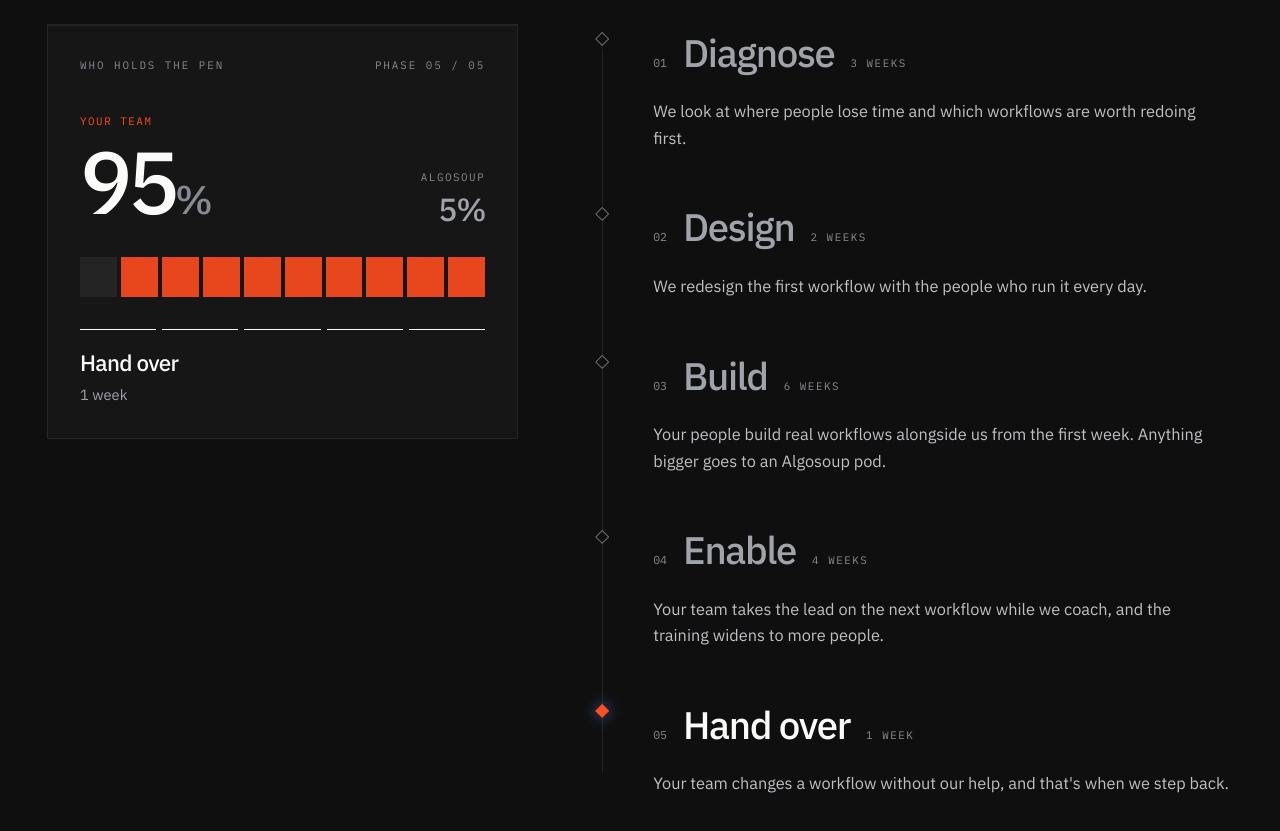
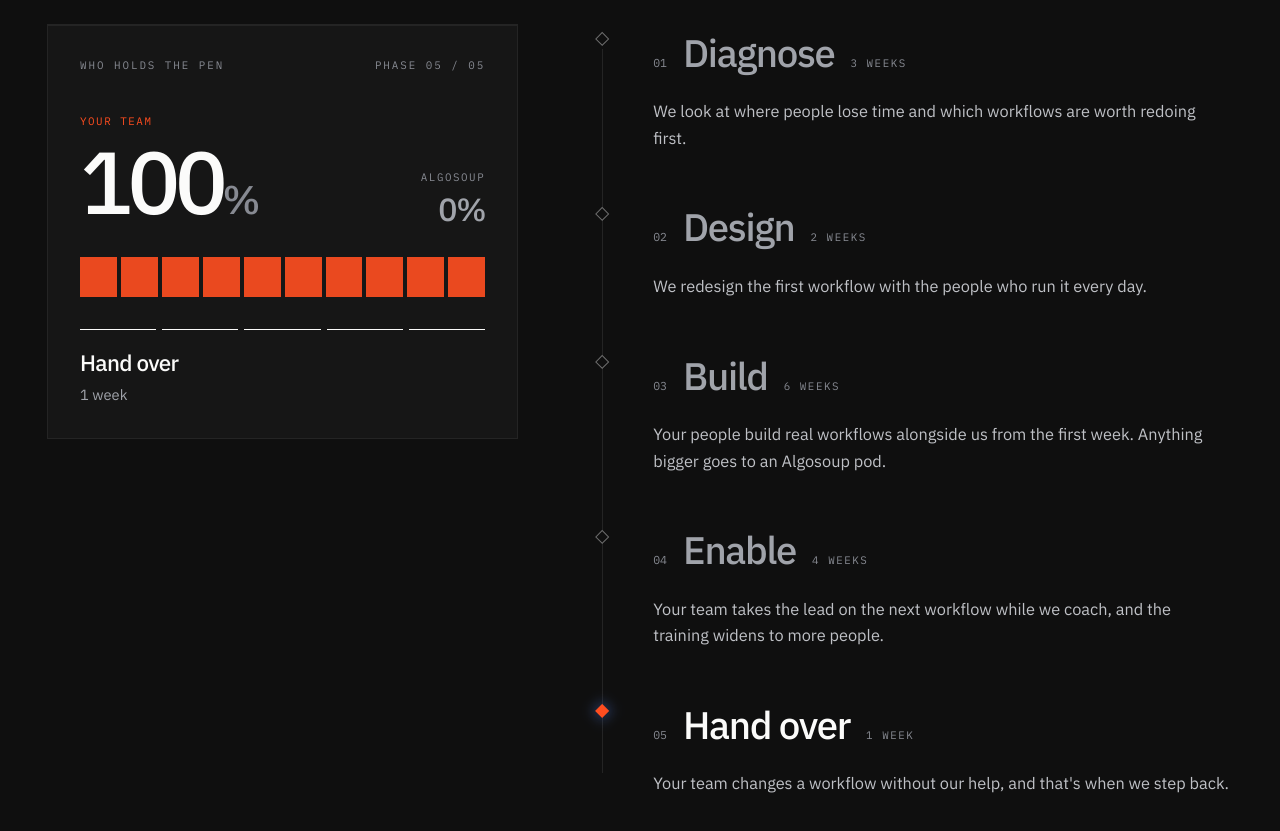
Before and after one commit to Nathaniel-Gate/forta, a Next.js app: page / in a window 1280 px wide. Shown: the part 3760-4591 px from the top of the page. Built offline with nearby package versions, Linux system fonts and the light colour scheme.

Commit message:
Method gauge: scroll-driven 0 to 100% across the phase list

```diff
--- a/src/components/sections/Method.tsx
+++ b/src/components/sections/Method.tsx
@@ -1,6 +1,6 @@
 "use client";
 
-import { motion, useInView, useReducedMotion } from "motion/react";
+import { motion, useInView, useMotionValueEvent, useReducedMotion, useScroll } from "motion/react";
 import { useEffect, useRef, useState } from "react";
 import { method } from "@/content/home";
 import { Container } from "@/components/ui/Container";
@@ -18,15 +18,25 @@ export function Method() {
   const [active, setActive] = useState(0);
   const phase = method.phases[active];
 
+  // Gauge progress follows the scroll position of the whole phase list, not the
+  // active phase: 0% when the list first appears (top at 85% of the viewport
+  // height), 100% once its bottom reaches 60%, so it always completes on screen
+  // whatever the aspect ratio.
+  const gridRef = useRef<HTMLDivElement>(null);
+  const { scrollYProgress } = useScroll({ target: gridRef, offset: ["start 0.85", "end 0.6"] });
+  const [pct, setPct] = useState(0);
+  const toPct = (v: number) => Math.round(Math.min(1, Math.max(0, v)) * 100);
+  useMotionValueEvent(scrollYProgress, "change", (v) => setPct(toPct(v)));
+
   return (
     <Section id="method" tone="ink" labelledBy="method-heading">
       <Container>
         <SectionHeader id="method-heading" index={method.index} eyebrow={method.eyebrow} title={method.title} lede={method.lede} />
 
-        <div className="grid gap-12 lg:grid-cols-[minmax(0,0.85fr)_minmax(0,1.15fr)] lg:gap-20">
+        <div ref={gridRef} className="grid gap-12 lg:grid-cols-[minmax(0,0.85fr)_minmax(0,1.15fr)] lg:gap-20">
           <aside className="hidden lg:block">
             <div className="sticky top-[calc(var(--nav-h)+3rem)]">
-              <OwnershipGauge phase={phase} index={active} />
+              <OwnershipGauge phase={phase} index={active} client={pct} />
             </div>
           </aside>
 
@@ -125,9 +135,7 @@ function SplitBar({ forta }: { forta: number }) {
   );
 }
 
-function OwnershipGauge({ phase, index }: { phase: Phase; index: number }) {
-  const reduce = useReducedMotion();
-  const client = 100 - phase.forta;
+function OwnershipGauge({ phase, index, client }: { phase: Phase; index: number; client: number }) {
   return (
     <div className="edge-steel relative bg-ink-850 p-8" aria-hidden>
       <div className="flex items-center justify-between font-mono text-[0.68rem] uppercase tracking-[0.18em] text-steel-500">
@@ -148,25 +156,19 @@ function OwnershipGauge({ phase, index }: { phase: Phase; index: number }) {
         <div className="text-right">
           <p className="font-mono text-[0.68rem] uppercase tracking-[0.14em] text-steel-500">{method.gaugeLabels.forta}</p>
           <p className="mt-2 text-[2rem] font-medium leading-none tracking-[-0.04em] text-steel-400 tabular-nums">
-            {phase.forta}%
+            {100 - client}%
           </p>
         </div>
       </div>
 
-      {/* Ten-cell meter reads like an engineering gauge */}
+      {/* Ten-cell meter reads like an engineering gauge; cells fill from the right as the client takes over */}
       <div className="mt-8 grid grid-cols-10 gap-1">
         {Array.from({ length: 10 }).map((_, i) => {
-          const filled = i >= 10 - Math.floor(client / 10);
+          const fill = Math.min(1, Math.max(0, client / 10 - (9 - i)));
           return (
-            <motion.span
-              key={i}
-              className="h-10"
-              initial={false}
-              animate={{
-                backgroundColor: filled ? "rgb(255 77 31 / 0.9)" : "rgb(255 255 255 / 0.06)",
-              }}
-              transition={{ duration: reduce ? 0 : 0.4, delay: reduce ? 0 : (9 - i) * 0.025 }}
-            />
+            <span key={i} className="flex h-10 bg-white/[0.06]">
+              <span className="ml-auto h-full bg-signal/90" style={{ width: `${fill * 100}%` }} />
+            </span>
           );
         })}
       </div>
```
